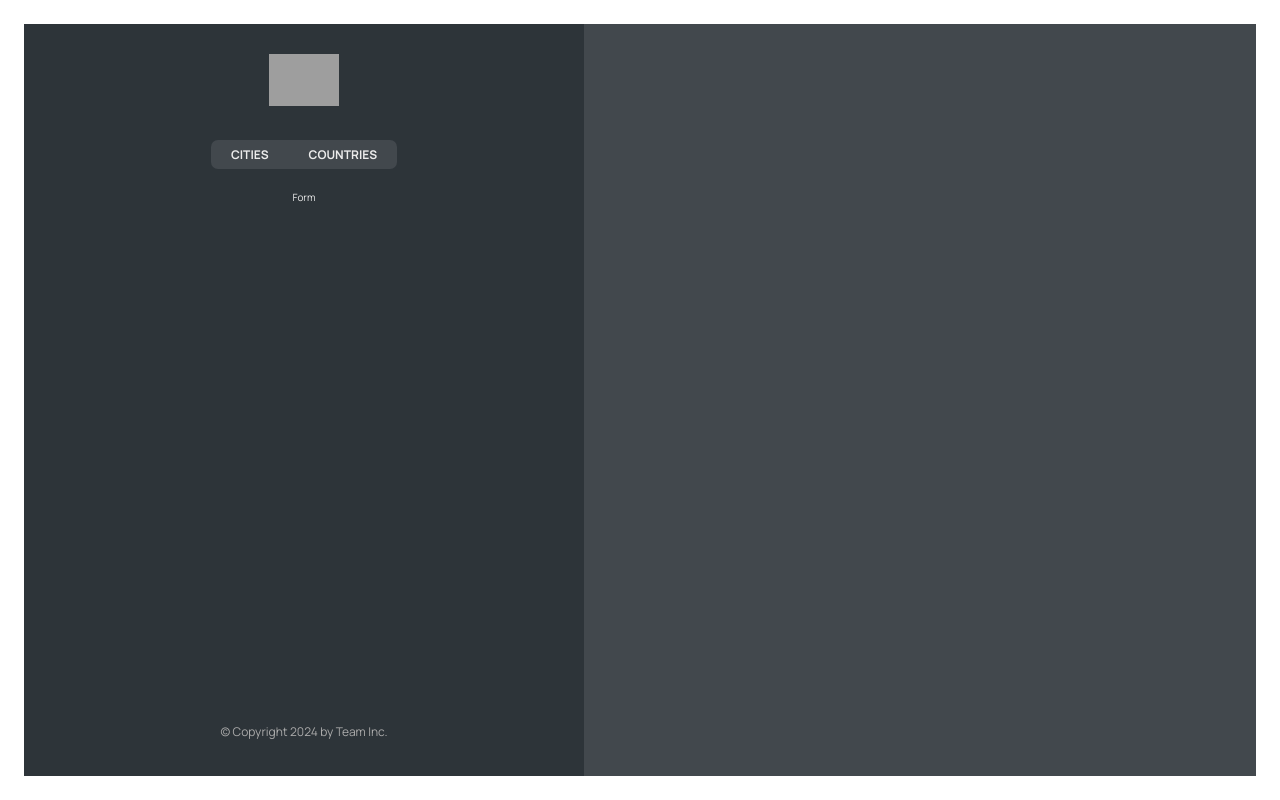
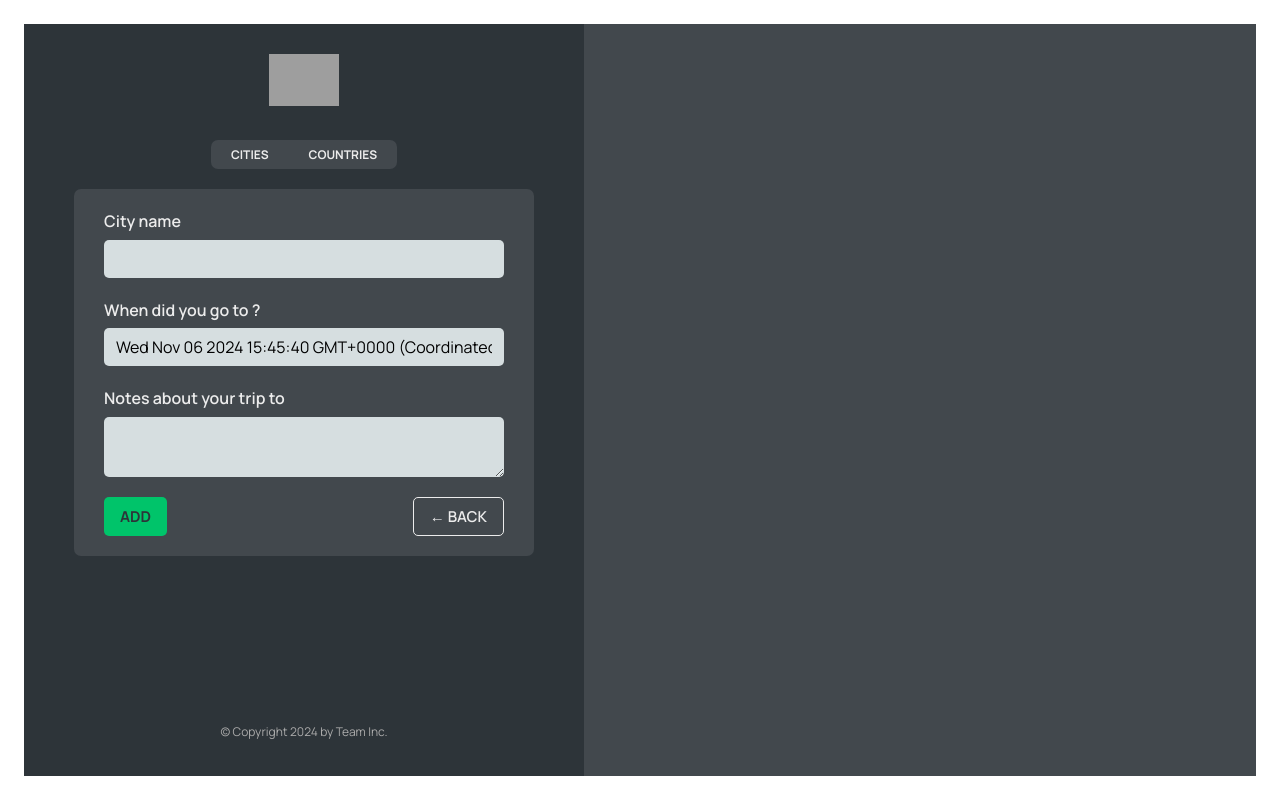
Before and after one commit to luciandev012/world-wise, a React (Vite) app: page /app/form in a window 1280 px wide. Built offline with nearby package versions, Linux system fonts and the light colour scheme; data requests are answered from the project's data file; grey boxes are pictures that could not be loaded.

Commit message:
add navigation

```diff
--- a/src/App.jsx
+++ b/src/App.jsx
@@ -1,4 +1,4 @@
-import { BrowserRouter, Route, Routes } from "react-router-dom";
+import { BrowserRouter, Navigate, Route, Routes } from "react-router-dom";
 import Product from "./pages/Product";
 import HomePage from "./pages/HomePage";
 import Pricing from "./pages/Pricing";
@@ -8,6 +8,7 @@
 import { useEffect, useState } from "react";
 import CountryList from "./components/CountryList";
 import City from "./components/City";
+import Form from "./components/Form";
 
 const BASE_URL = "http://127.0.0.1:8000";
 export default function App() {
@@ -39,7 +40,7 @@
         <Route path="/app" element={<AppLayout />}>
           <Route
             index
-            element={<CityList cities={cities} isLoading={isLoading} />}
+            element={<Navigate replace to="cities" />}
           />
           <Route
             path="cities"
@@ -50,7 +51,7 @@
             path="countries"
             element={<CountryList cities={cities} isLoading={isLoading} />}
           />
-          <Route path="form" element={<p>Form</p>} />
+          <Route path="form" element={<Form />} />
         </Route>
       </Routes>
     </BrowserRouter>
--- /dev/null
+++ b/src/components/Button.jsx
@@ -0,0 +1,10 @@
+import React from 'react'
+import styles from './Button.module.css';
+
+export default function Button({ children, onClick, type }) {
+    return (
+        <button onClick={onClick} className={`${styles.btn} ${styles[type]}`}>
+            {children}
+        </button >
+    )
+}
--- a/src/components/Form.jsx
+++ b/src/components/Form.jsx
@@ -3,6 +3,8 @@
 import { useState } from "react";
 
 import styles from "./Form.module.css";
+import Button from "./Button";
+import { useNavigate } from "react-router-dom";
 
 export function convertToEmoji(countryCode) {
   const codePoints = countryCode
@@ -17,6 +19,7 @@
   const [country, setCountry] = useState("");
   const [date, setDate] = useState(new Date());
   const [notes, setNotes] = useState("");
+  const navigate = useNavigate();
 
   return (
     <form className={styles.form}>
@@ -49,8 +52,11 @@
       </div>
 
       <div className={styles.buttons}>
-        <button>Add</button>
-        <button>&larr; Back</button>
+        <Button type="primary">Add</Button>
+        <Button type="back" onClick={e => {
+          e.preventDefault();
+          navigate(-1);
+        }}>&larr; Back</Button>
       </div>
     </form>
   );
--- a/src/components/Map.jsx
+++ b/src/components/Map.jsx
@@ -1,32 +1,12 @@
-import { useSearchParams } from "react-router-dom";
+import { useNavigate, useSearchParams } from "react-router-dom";
 import styles from "./Map.module.css";
-import { useEffect, useRef } from "react";
-import ScrollVideo from "./ScrollVideo";
 
 export default function Map() {
   const [searchParams, setSearchParams] = useSearchParams();
   const lat = searchParams.get("lat");
   const lng = searchParams.get("lng");
-  const videoRef = useRef(null);
-  const event = "mousemove";
 
-  videoRef?.current?.click;
-  useEffect(() => {
-    const handleUserInteraction = () => {
-      if (videoRef.current) {
-        videoRef.current.muted = false;
-        videoRef.current.play();
-      }
-      // Remove the event listener after it runs once
-      window.removeEventListener(event, handleUserInteraction);
-    };
+  const navigate = useNavigate();
 
-    // Add event listener for any user interaction (e.g., click)
-    window.addEventListener(event, handleUserInteraction);
-
-    return () => {
-      window.removeEventListener(event, handleUserInteraction);
-    };
-  }, []);
-  return <div className={styles.mapContainer}></div>;
+  return <div className={styles.mapContainer} onClick={() => navigate("form")}></div>;
 }
```
Also changed, not shown: 1 other file (tests, documents, lock files or other folders).
